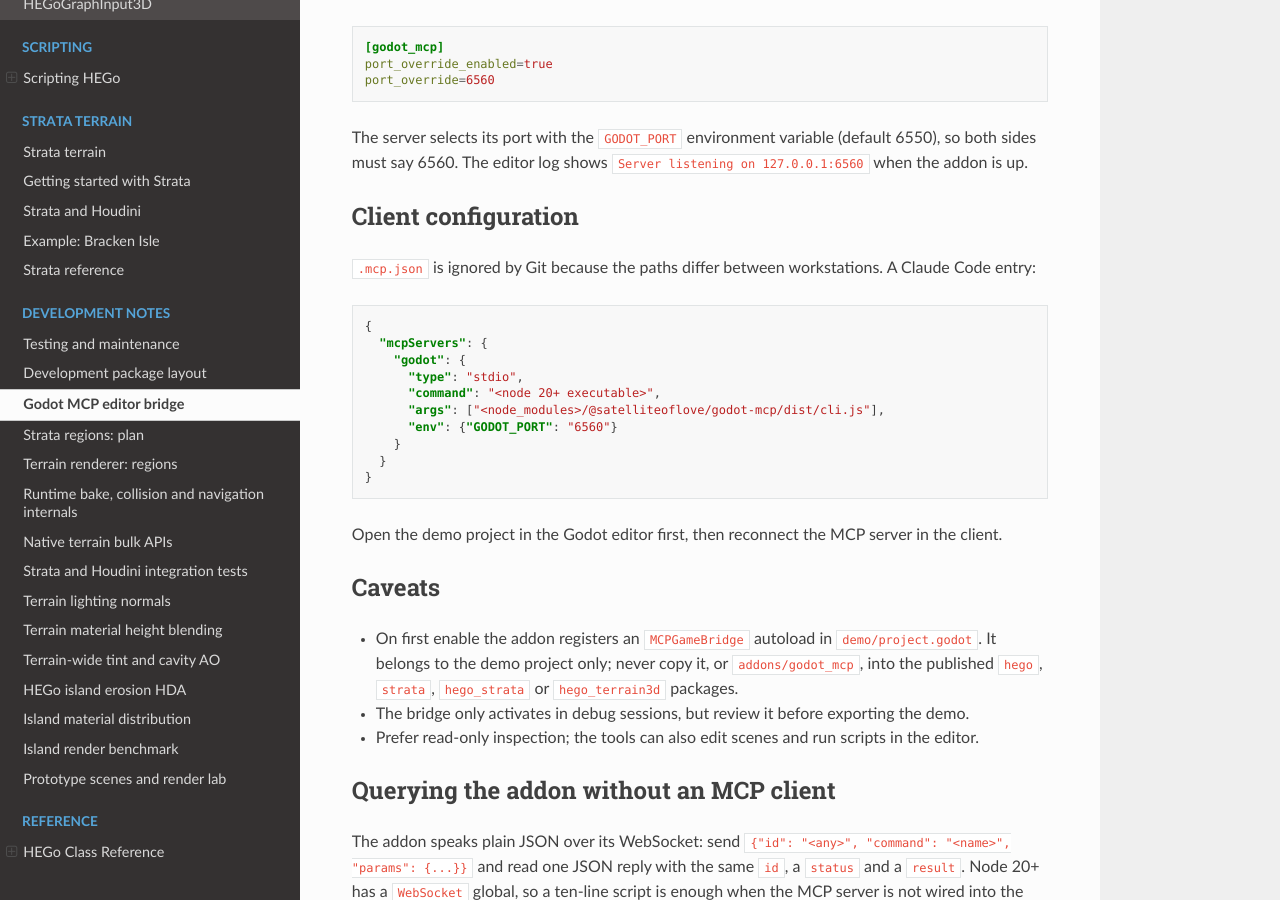
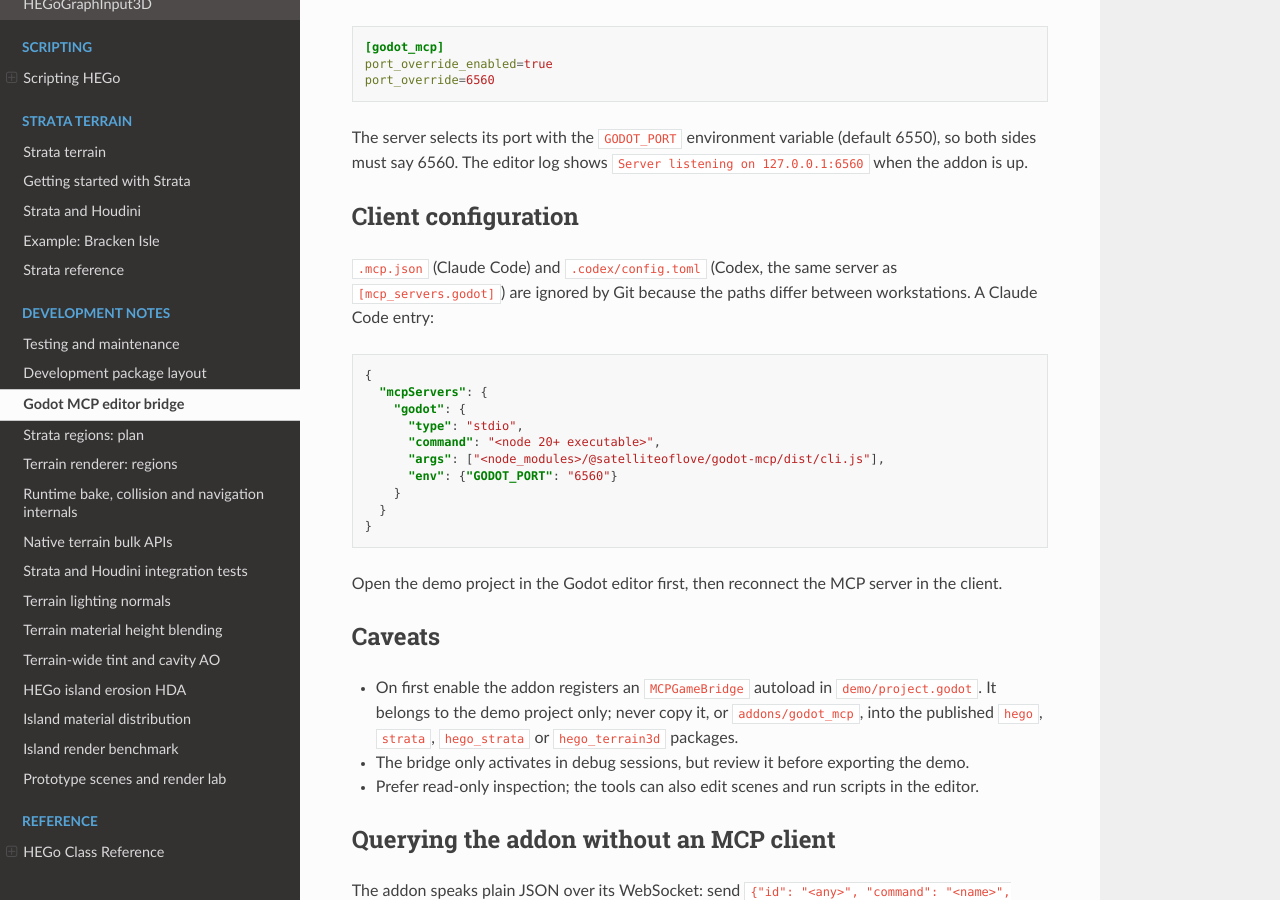
Before and after one commit to peterprickarz/hego, a Sphinx documentation site: the page built from docs/development/godot_mcp.md, in a window 1280 px wide and 900 px high, scrolled down 588 px. Built offline with Sphinx 7.4.7 and the Read the Docs theme 3.1.0, drawn with Linux system fonts in a browser that asks for light colours.

Commit message:
Remove workstation paths and a consumer project's name from the repository
The repository named one consumer project and one workstation in places where
a general example belongs:

- README: the live-development example used a specific consumer project; it
  now uses a placeholder path.
- Docs and scripts/run_terrain_island.py: an absolute path to a Godot binary
  in a home directory; the docs now show /path/to/godot-4.7.2 and the script
  defaults to ~/Godot/Godot_v4.7.2-stable_linux.x86_64 (GODOT_BIN and --godot
  still override it).
- .vscode/settings.json: cmake.sourceDirectory is ${workspaceFolder}/godot-cpp.
- .codex/config.toml (a Godot MCP server entry) and demo/hego_library.json
  (the demo's HDA library list, absolute paths written by the library panel)
  are workstation files: no longer tracked, and ignored like .mcp.json.

Earlier commit messages that name that project are left as they are; the
changes they describe are general HEGo and Strata features.

Co-Authored-By: Claude Fable 5.2 <noreply@anthropic.com>

````diff
--- a/docs/development/godot_mcp.md
+++ b/docs/development/godot_mcp.md
@@ -30,7 +30,8 @@ sides must say 6560. The editor log shows `Server listening on 127.0.0.1:6560` w
 
 ## Client configuration
 
-`.mcp.json` is ignored by Git because the paths differ between workstations. A Claude Code entry:
+`.mcp.json` (Claude Code) and `.codex/config.toml` (Codex, the same server as `[mcp_servers.godot]`)
+are ignored by Git because the paths differ between workstations. A Claude Code entry:
 
 ```json
 {
````
Also changed, not shown: README.md (+6 -6 lines), docs/development/strata_integration_tests.md (+1 -1 lines), docs/development/terrain_prototype.md (+2 -2 lines), docs/development/terrain_shading.md (+1 -1 lines), 2 other files.
